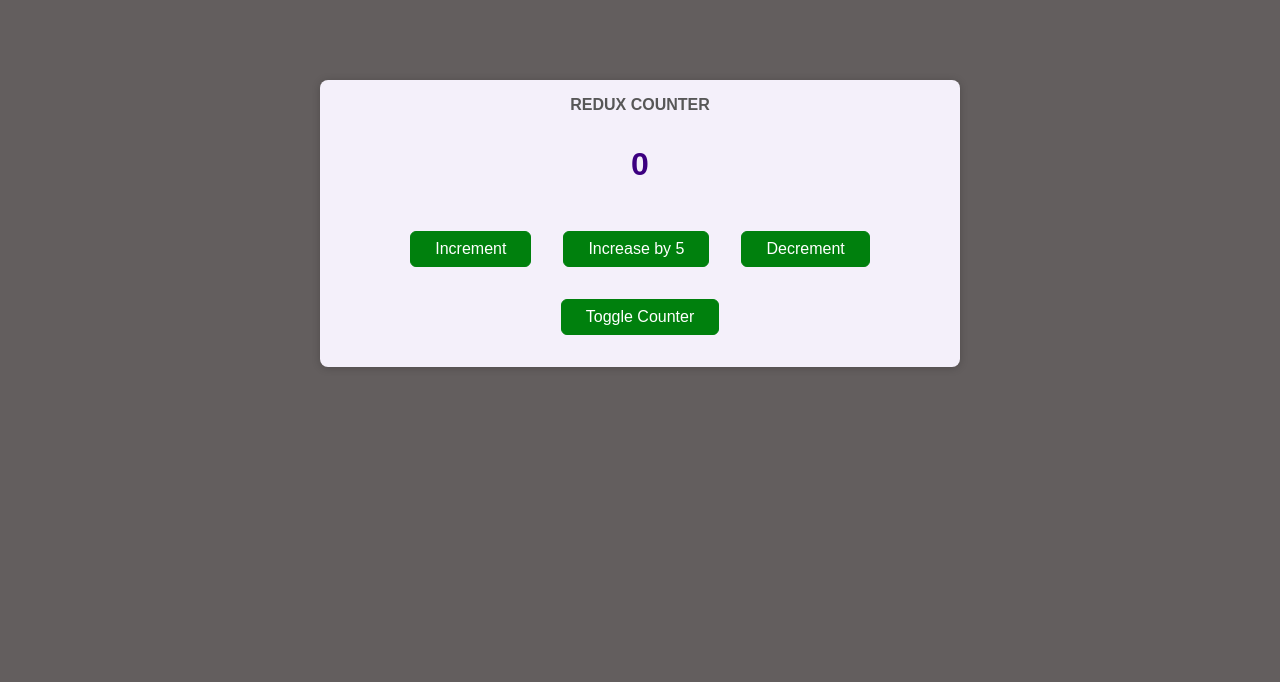
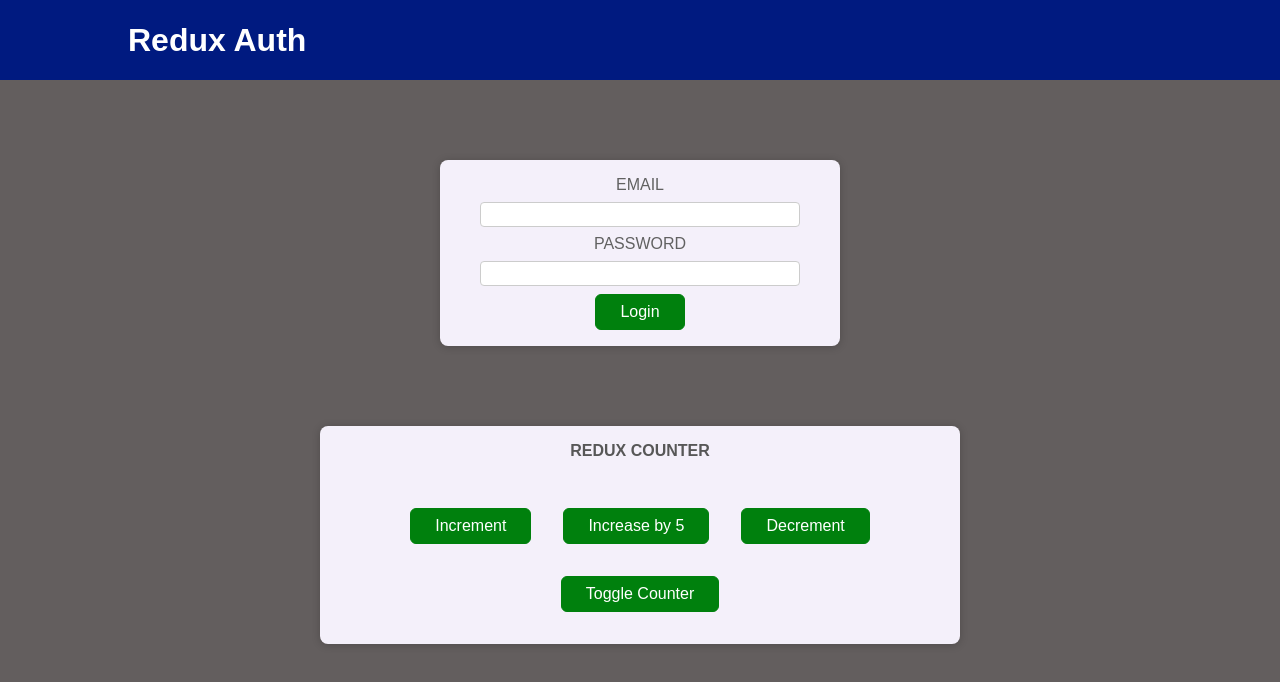
Before and after one commit to georgecornea/react-using-redux, a React (Create React App) app: page / in a window 1280 px wide. Shown: the top 682 px of the page. Built offline with nearby package versions, Linux system fonts and the light colour scheme.

Commit message:
Updated all components to use our new state with useSelector, and useDispach

```diff
--- a/src/App.js
+++ b/src/App.js
@@ -1,9 +1,22 @@
+import { Fragment } from 'react';
+import { useSelector } from 'react-redux';
+import Auth from './components/Auth';
 import Counter from './components/Counter';
+import Header from './components/Header';
+import UserProfile from './components/UserProfile';
 // import CounterAsClassComponent from './components/CounterAsClassComponent';
 
 function App() {
+  const isAuth = useSelector((state) => state.auth.isAuthenticated);
+
   return (
-    <Counter />
+    <Fragment>
+      <Header />
+      {!isAuth && <Auth />}
+      {isAuth && <UserProfile />}
+      <Counter />
+    </Fragment>
+
     // <CounterAsClassComponent />
   );
 }
--- a/src/components/Auth.js
+++ b/src/components/Auth.js
@@ -1,10 +1,20 @@
+import { useDispatch } from 'react-redux';
+import { authActions } from '../store/store';
 import classes from './Auth.module.css';
 
 const Auth = () => {
+  const dispatch = useDispatch();
+
+  const onSubmitHandler = (e) => {
+    e.preventDefault();
+
+    dispatch(authActions.login());
+  };
+
   return (
     <main className={classes.auth}>
       <section>
-        <form>
+        <form onSubmit={onSubmitHandler}>
           <div className={classes.control}>
             <label htmlFor='email'>Email</label>
             <input type='email' id='email' />
--- a/src/components/Header.js
+++ b/src/components/Header.js
@@ -1,20 +1,34 @@
+import { useSelector, useDispatch } from 'react-redux';
+import { authActions } from '../store/store';
 import classes from './Header.module.css';
 
 const Header = () => {
+  const dispatch = useDispatch();
+  const isAuthenticated = useSelector((state) => state.auth.isAuthenticated);
+
+  const logoutHandler = () => {
+    dispatch(authActions.logout());
+  };
+
   return (
     <header className={classes.header}>
       <h1>Redux Auth</h1>
       <nav>
         <ul>
+          {isAuthenticated && (
+            <>
               <li>
                 <a href='/'>My Products</a>
               </li>
               <li>
                 <a href='/'>My Sales</a>
               </li>
+
               <li>
-            <button>Logout</button>
+                <button onClick={logoutHandler}>Logout</button>
               </li>
+            </>
+          )}
         </ul>
       </nav>
     </header>
--- a/src/components/Header.module.css
+++ b/src/components/Header.module.css
@@ -4,7 +4,7 @@
   display: flex;
   justify-content: space-between;
   align-items: center;
-  background-color: #3c0080;
+  background-color: #001a80;
   color: white;
   padding: 0 10%;
 }
--- a/src/store/store.js
+++ b/src/store/store.js
@@ -24,6 +24,20 @@ const counterSlice = createSlice({
     },
     toggleCounter(state) {
       state.showCounter = !state.showCounter;
+    },
+  },
+});
+
+const initialAuthState = { isAuthenticated: false };
+const authSlice = createSlice({
+  name: 'auth',
+  initialState: initialAuthState,
+  reducers: {
+    login(state) {
+      state.isAuthenticated = true;
+    },
+    logout(state) {
+      state.isAuthenticated = false;
     },
   },
 });
@@ -64,13 +78,17 @@ const counterSlice = createSlice({
 // if we have multiple slices, we need to pass an object to the reducer key
 // each key in the new object will be a slice
 const store = configureStore({
-  reducer: counterSlice.reducer, // for one slice
-  //   reducer: { // for multiple slices, we pass an object
-  //     counter: counterSlice.reducer,
-  //   },
+  //   reducer: counterSlice.reducer, // for one slice
+  reducer: {
+    // for multiple slices, we pass an object
+    counter: counterSlice.reducer,
+    auth: authSlice.reducer,
+  },
 });
 
 // redux will create for us the actions
 export const counterActions = counterSlice.actions;
 
+export const authActions = authSlice.actions;
+
 export default store;
```
Lines whose indentation alone changed are shown as unchanged.
